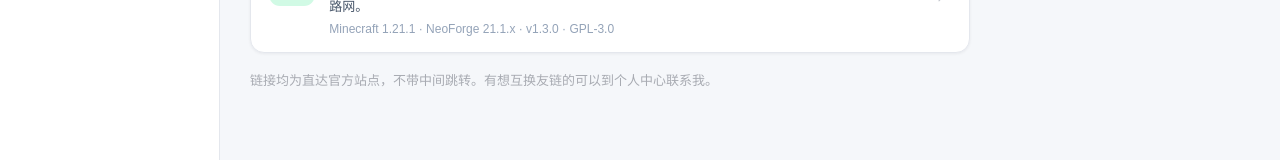
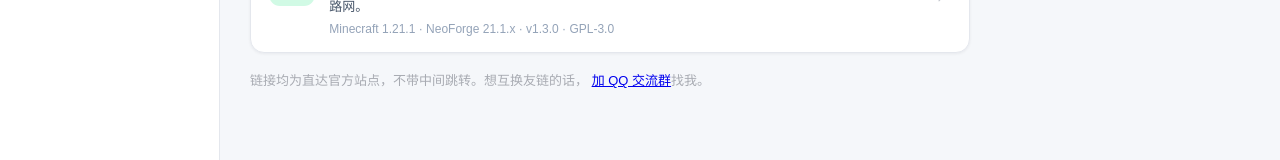
Before and after one commit to orange838/orange-community, a Vue app in the folder orange-frontend/: page /#/promo in a window 1280 px wide. Shown: the part 449-609 px from the top of the page. Built offline with nearby package versions, Linux system fonts and the light colour scheme.

Commit message:
fix(frontend): 推广页联系渠道改为 QQ 交流群（个人中心无联系入口）

```diff
--- a/orange-frontend/src/view/Promo.vue
+++ b/orange-frontend/src/view/Promo.vue
@@ -28,7 +28,10 @@
       </a>
     </div>
 
-    <p class="promo-foot">链接均为直达官方站点，不带中间跳转。有想互换友链的可以到个人中心联系我。</p>
+    <p class="promo-foot">
+      链接均为直达官方站点，不带中间跳转。想互换友链的话，
+      <a href="https://qm.qq.com/q/J1lkB9JoWc" target="_blank" rel="noopener noreferrer">加 QQ 交流群</a>找我。
+    </p>
   </div>
 </template>
 
```
